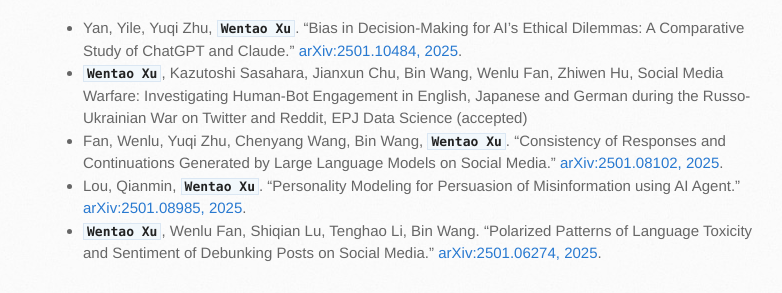
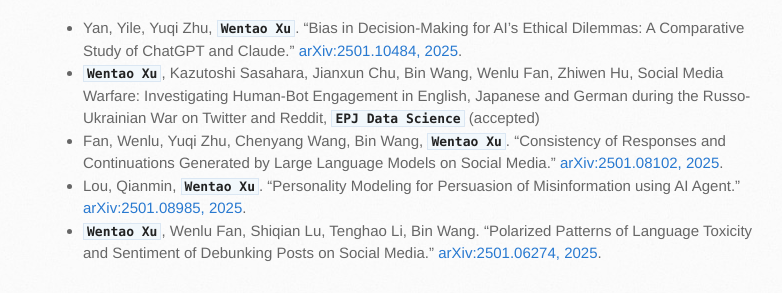
Before and after one commit to myrainbowandsky/myrainbowandsky.github.io, a Jekyll site: the page built from index.md, in a window 1280 px wide and 900 px high, scrolled down 587 px. Shown: the part 196-489 px from the top of the window, without its empty margins (107-889 px from the left). Built offline with Jekyll 4.4.1, drawn with Linux system fonts in a browser that asks for light colours; the repository's description, which GitHub fills in, is left out.

```diff
--- a/index.md
+++ b/index.md
@@ -18,7 +18,7 @@ layout: default
 
 # News
 * Yan, Yile, Yuqi Zhu, **`Wentao Xu`**. "Bias in Decision-Making for AI's Ethical Dilemmas: A Comparative Study of ChatGPT and Claude." [arXiv:2501.10484, 2025](https://arxiv.org/abs/2501.10484).
-* **`Wentao Xu`**, Kazutoshi Sasahara, Jianxun Chu, Bin Wang, Wenlu Fan, Zhiwen Hu, Social Media Warfare: Investigating Human-Bot Engagement in English, Japanese and German during the Russo-Ukrainian War on Twitter and Reddit, EPJ Data Science (accepted)
+* **`Wentao Xu`**, Kazutoshi Sasahara, Jianxun Chu, Bin Wang, Wenlu Fan, Zhiwen Hu, Social Media Warfare: Investigating Human-Bot Engagement in English, Japanese and German during the Russo-Ukrainian War on Twitter and Reddit, **`EPJ Data Science`** (accepted)
 * Fan, Wenlu, Yuqi Zhu, Chenyang Wang, Bin Wang, **`Wentao Xu`**. "Consistency of Responses and Continuations Generated by Large Language Models on Social Media." [arXiv:2501.08102, 2025](https://arxiv.org/abs/2501.08102).
 * Lou, Qianmin, **`Wentao Xu`**. "Personality Modeling for Persuasion of Misinformation using AI Agent." [arXiv:2501.08985, 2025](https://arxiv.org/abs/2501.08985).
 * **`Wentao Xu`**, Wenlu Fan, Shiqian Lu, Tenghao Li, Bin Wang. "Polarized Patterns of Language Toxicity and Sentiment of Debunking Posts on Social Media." [arXiv:2501.06274, 2025](https://arxiv.org/abs/2501.06274).
```
